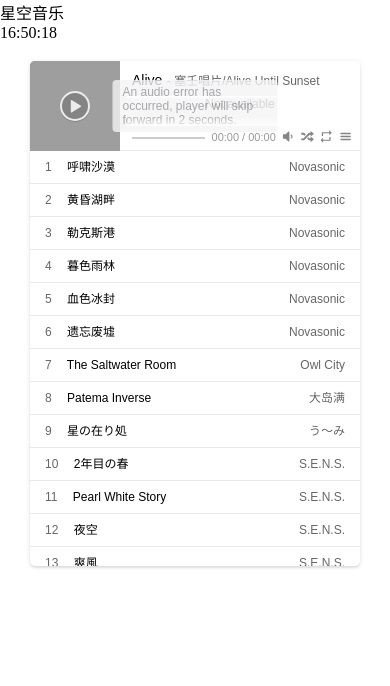
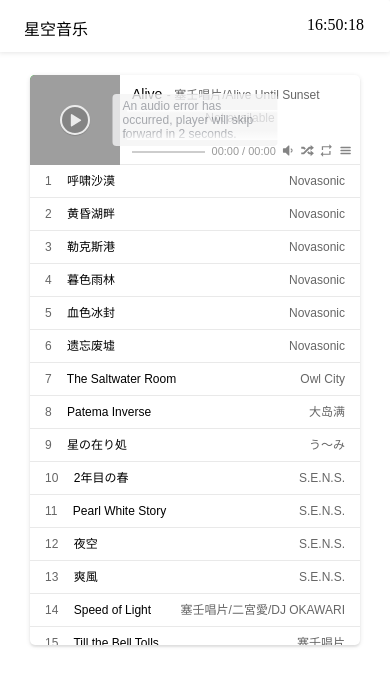
Before and after one commit to holzora/holzora.github.io, a PHP site: page / in a window 390 px wide. Shown: the top 686 px of the page. Run offline with PHP 8.4, Linux system fonts and the light colour scheme; grey boxes are pictures that could not be loaded.

Commit message:
Update Xkset.css

```diff
--- a/css/Xkset.css
+++ b/css/Xkset.css
@@ -37,13 +37,13 @@
     display: none;
     overflow: hidden;
     overflow-y: scroll;
-    height: 415px;
+    height: 480px;
      }
     .aplayer {
     background: #fff;
     font-family: Arial,Helvetica,sans-serif;
     margin: 5px;
-    top: 14px;
+    top: 70px;
     box-shadow: 0 2px 2px 0 rgb(0 0 0 / 7%), 0 1px 5px 0 rgb(0 0 0 / 10%);
     border-radius: 5px;
     overflow: hidden;
@@ -53,6 +53,31 @@
     user-select: none;
     line-height: normal;
     position: relative;
+     }
+    #header{
+    position: fixed;
+    z-index: 198;
+    top: 0;
+    right: 0;
+    width: 100%;
+    height: 20px;
+    background: #fff;
+    padding: 16px 1px 16px 1px;
+    border-radius: 2px;
+    box-shadow: 0px 0px 6px #ddd;
+    /* overflow: hidden; */
+    text-overflow: ellipsis;
+    white-space: nowrap;
+     }
+    .left{
+        float: left;
+        position: relative;
+        left: 25px;
+     }
+    .right{
+        float: right;
+        position: relative;
+        right: 25px;
      }
     }
 
```
